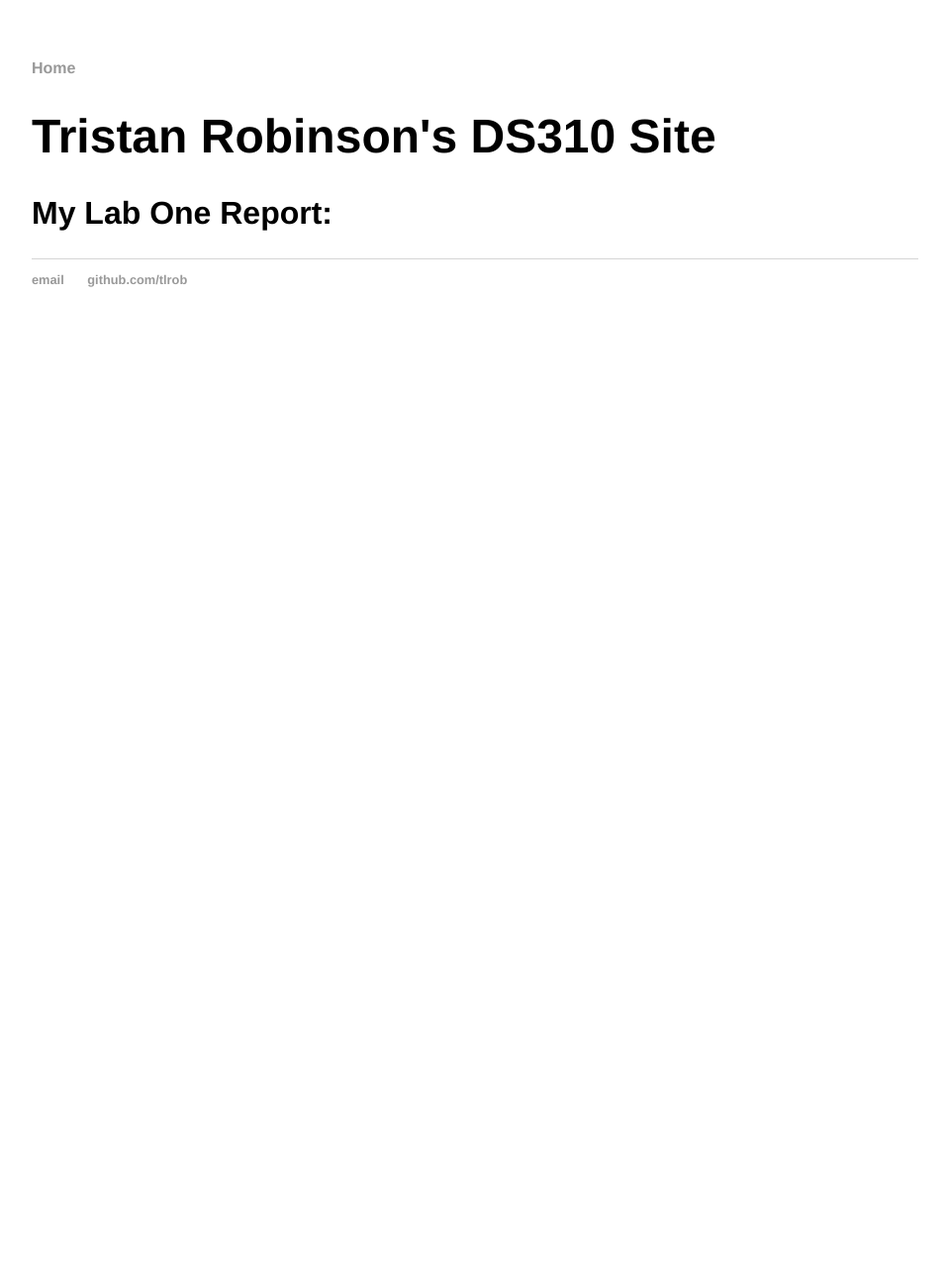
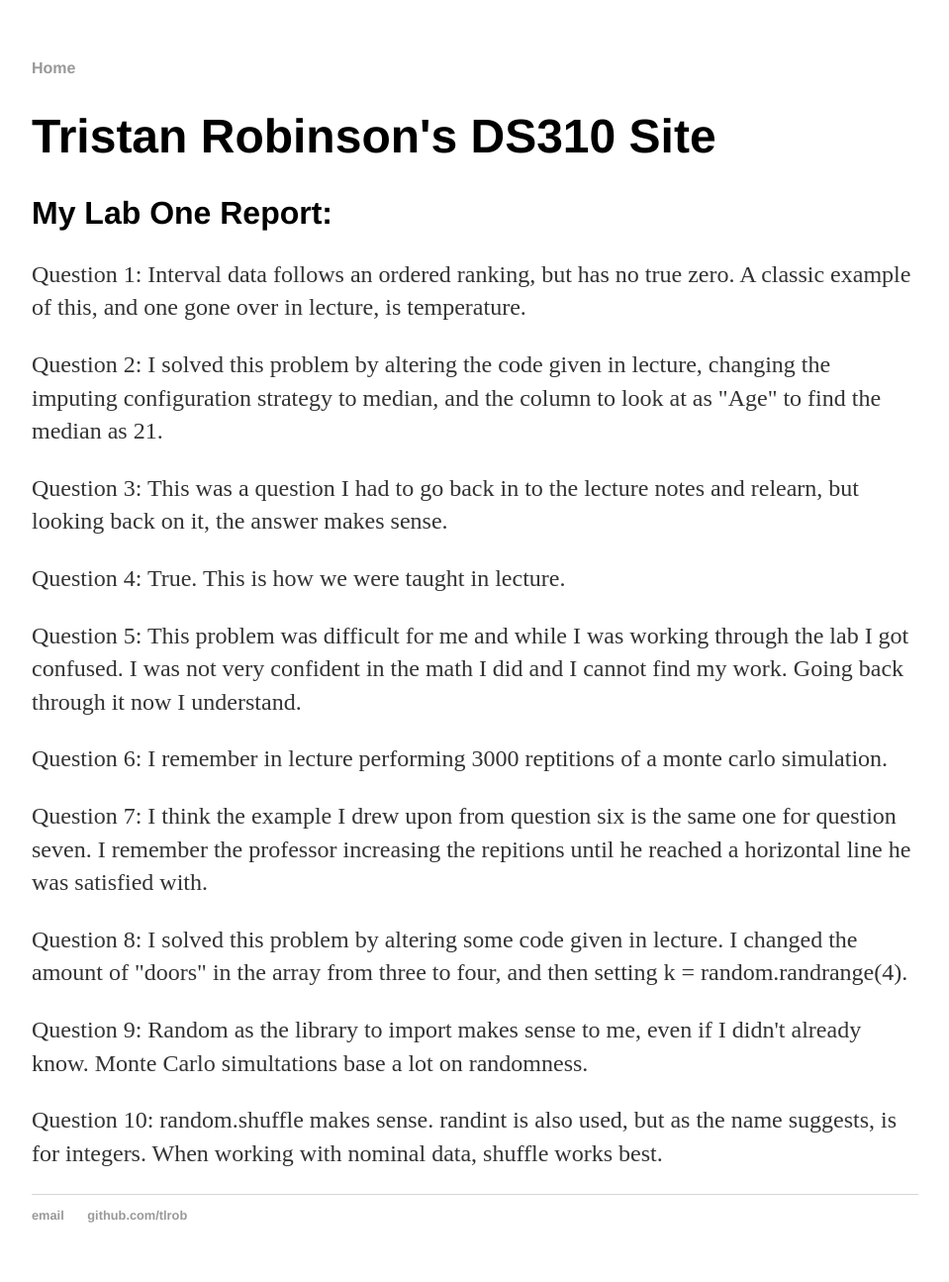
Before and after one commit to tlrob/tlrob.github.io, a Jekyll site: the page built from index.html, in a window 1280 px wide. Shown: the whole page at 99% size, without its empty margins (160-1119 px from the left). Built offline with Jekyll 4.4.1, drawn with Linux system fonts in a browser that asks for light colours; before the commit the page ends 900 px from its top, so only the background shows below that.

Commit message:
Update index.html

```diff
--- a/index.html
+++ b/index.html
@@ -5,4 +5,15 @@ title: tlrob's site
 <div class="blurb">
 	<h1>Tristan Robinson's DS310 Site</h1>
 	<h2>My Lab One Report:</h2>
+	<p>Question 1: Interval data follows an ordered ranking, but has no true zero. A classic example of this, and one gone over in lecture, is temperature.</p>
+	<p>Question 2: I solved this problem by altering the code given in lecture, changing the imputing configuration strategy to median, and the column to look at as "Age" to find the median as 21.</p>
+	<p>Question 3: This was a question I had to go back in to the lecture notes and relearn, but looking back on it, the answer makes sense.</p>
+	<p>Question 4: True. This is how we were taught in lecture. </p>
+	<p>Question 5: This problem was difficult for me and while I was working through the lab I got confused. I was not very confident in the math I did and I cannot find my work. Going back through it now I understand.</p>
+	<p>Question 6: I remember in lecture performing 3000 reptitions of a monte carlo simulation. </p>
+	<p>Question 7: I think the example I drew upon from question six is the same one for question seven. I remember the professor increasing the repitions until he reached a horizontal line he was satisfied with.</p>
+	<p>Question 8: I solved this problem by altering some code given in lecture. I changed the amount of "doors" in the array from three to four, and then setting  k = random.randrange(4).</p>
+	<p>Question 9: Random as the library to import makes sense to me, even if I didn't already know. Monte Carlo simultations base a lot on randomness.</p>
+	<p>Question 10: random.shuffle makes sense. randint is also used, but as the name suggests, is for integers. When working with nominal data, shuffle works best.</p>
+
 </div><!-- /.blurb -->
```
